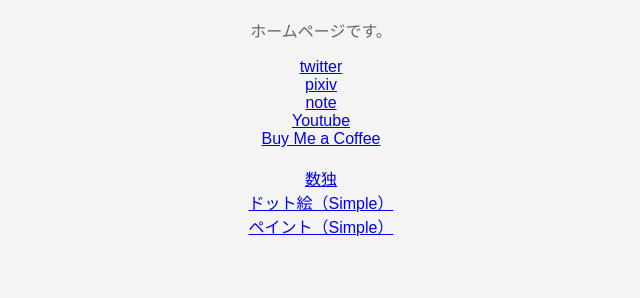
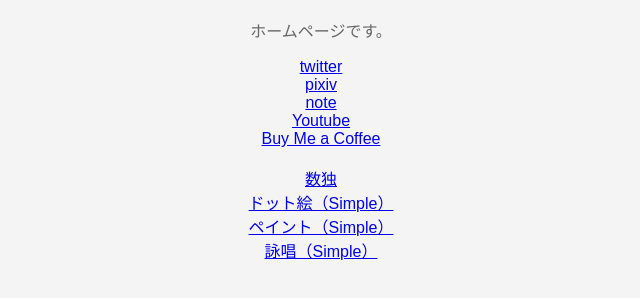
Before and after one commit to TomTomYoung/altchan-pages, a plain HTML site: page index.html in a window 1280 px wide. Shown: the part 90-388 px from the top of the page, without its empty margins (319-959 px from the left). Drawn offline with Linux system fonts and the light colour scheme.

Commit message:
Update index.html

```diff
--- a/index.html
+++ b/index.html
@@ -32,6 +32,7 @@
     <a href="https://tomtomyoung.github.io/suudoku/" target="_blank" rel="noopener noreferrer">数独</a><br>
     <a href="https://tomtomyoung.github.io/SimpleDotEditor/" target="_blank" rel="noopener noreferrer">ドット絵（Simple）</a><br>
     <a href="https://tomtomyoung.github.io/SimplePaint/" target="_blank" rel="noopener noreferrer">ペイント（Simple）</a><br>
+    <a href="https://tomtomyoung.github.io/bleach/" target="_blank" rel="noopener noreferrer">詠唱（Simple）</a><br>
 
 </body>
 </html>
```
